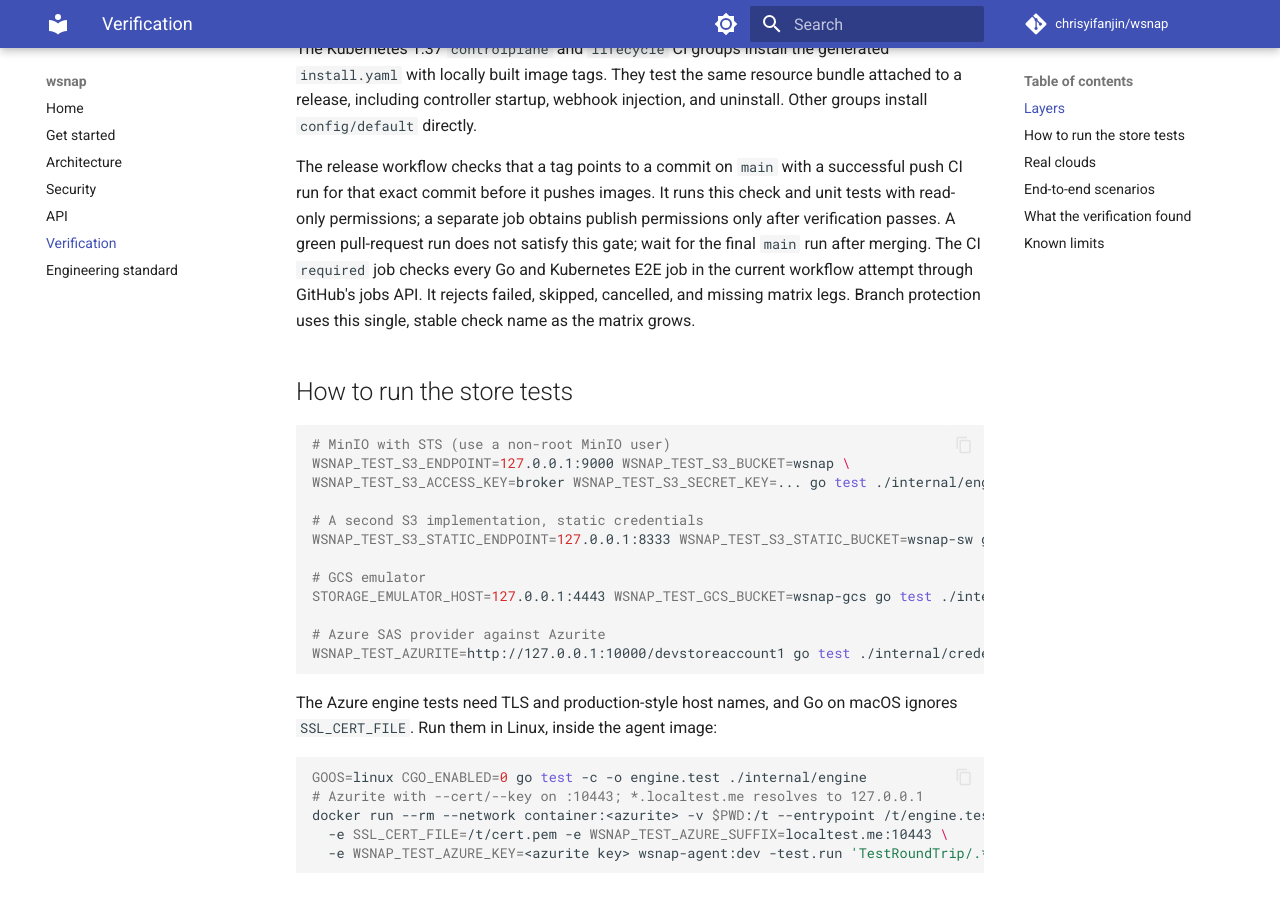
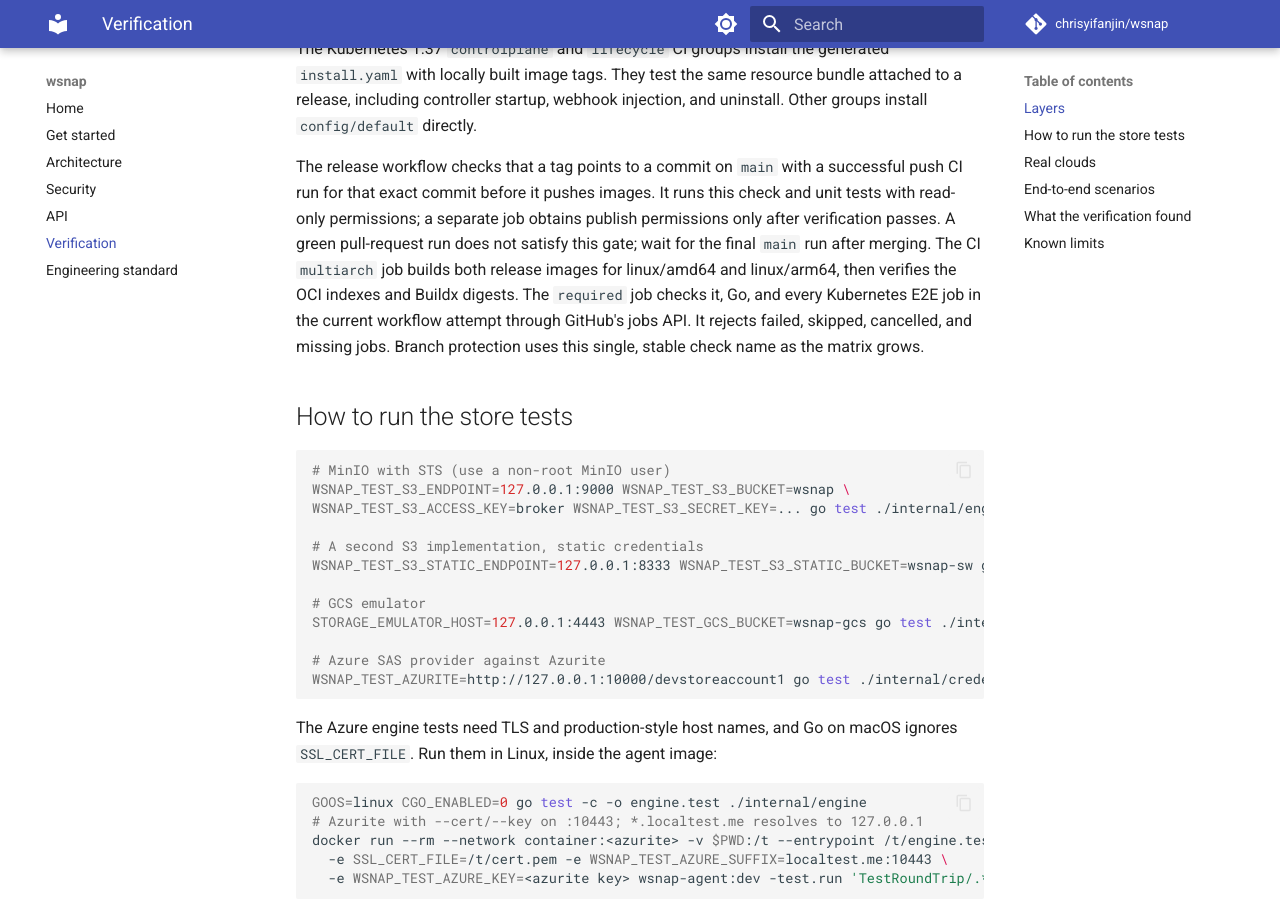
Before and after one commit to chrisyifanjin/wsnap, an MkDocs documentation site: the page built from docs/verification.md, in a window 1280 px wide and 900 px high, scrolled down 1100 px. Built offline with MkDocs 1.6.1 and Material for MkDocs 9.7.7, drawn with Linux system fonts in a browser that asks for light colours; comment, search, counter and statistics services are not loaded.

Commit message:
Cross-compile and verify both release architectures in CI

```diff
--- a/docs/verification.md
+++ b/docs/verification.md
@@ -29,10 +29,12 @@ successful push CI run for that exact commit before it pushes images. It runs
 this check and unit tests with read-only permissions; a separate job obtains
 publish permissions only after verification passes. A green pull-request run
 does not satisfy this gate; wait for the final `main` run after merging.
-The CI `required` job checks every Go and Kubernetes E2E job in the current
-workflow attempt through GitHub's jobs API. It rejects failed, skipped,
-cancelled, and missing matrix legs. Branch protection uses this single,
-stable check name as the matrix grows.
+The CI `multiarch` job builds both release images for linux/amd64 and
+linux/arm64, then verifies the OCI indexes and Buildx digests. The `required`
+job checks it, Go, and every Kubernetes E2E job in the current workflow
+attempt through GitHub's jobs API. It rejects failed, skipped, cancelled,
+and missing jobs. Branch protection uses this single, stable check name as
+the matrix grows.
 
 ## How to run the store tests
 
```
Also changed, not shown: 5 other files.
